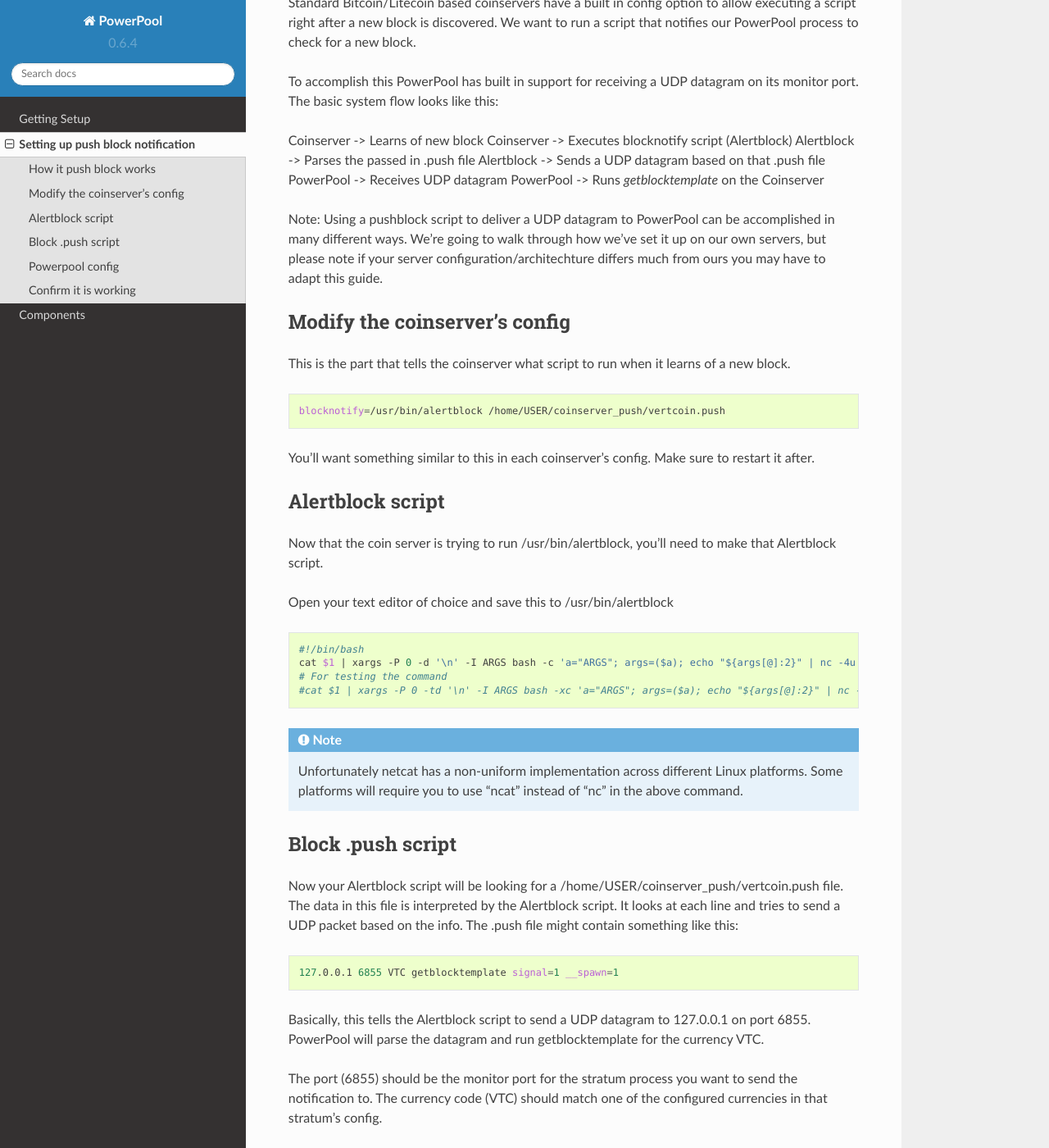
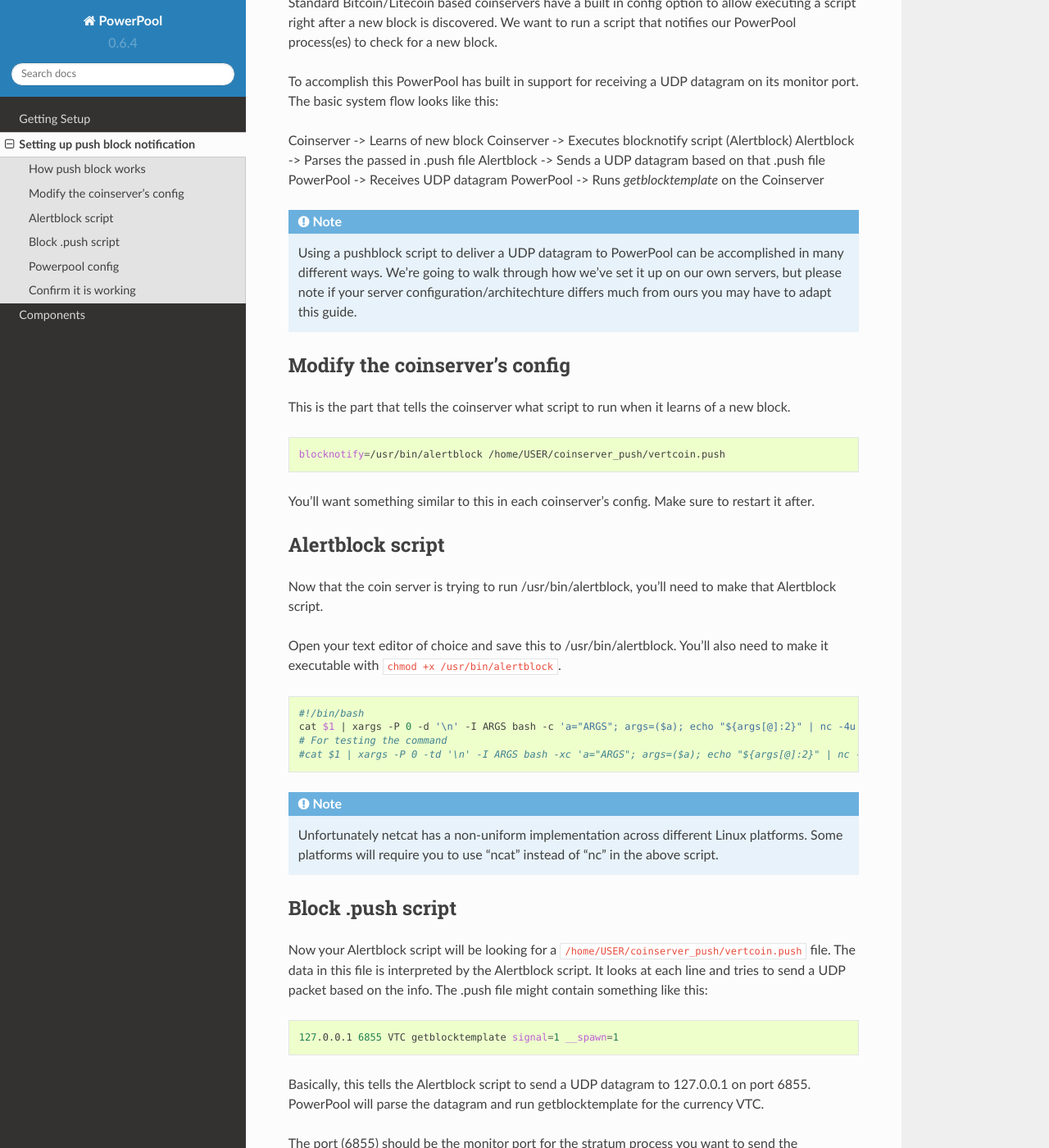
Before and after one commit to simplecrypto/powerpool, a Sphinx documentation site: the page built from doc/push.rst, in a window 1280 px wide and 1400 px high, scrolled down 536 px. Shown: the whole window at 82% size. Built offline with Sphinx 7.4.7 and the Read the Docs theme 2.0.0, drawn with Linux system fonts in a browser that asks for light colours; some of the changed text lies outside the part shown.

Commit message:
Minor improvements to push script setup

```diff
--- a/doc/push.rst
+++ b/doc/push.rst
@@ -17,12 +17,12 @@
 percentages by ~0.01% - 0.1%, depending on block times. Miners often connect with
 far more latency than this.
 
-How it push block works
+How push block works
 -----------------------
 
 Standard Bitcoin/Litecoin based coinservers have a built in config option to
 allow executing a script right after a new block is discovered. We want to run
-a script that notifies our PowerPool process to check for a new block.
+a script that notifies our PowerPool process(es) to check for a new block.
 
 To accomplish this PowerPool has built in support for receiving a UDP datagram
 on its monitor port. The basic system flow looks like this:
@@ -34,11 +34,13 @@
 PowerPool -> Receives UDP datagram
 PowerPool -> Runs `getblocktemplate` on the Coinserver
 
-Note: Using a pushblock script to deliver a UDP datagram to PowerPool can
-be accomplished in many different ways. We're going to walk
-through how we've set it up on our own servers, but please note if your
-server configuration/architechture differs much from ours you may have to adapt
-this guide.
+.. note::
+
+    Using a pushblock script to deliver a UDP datagram to PowerPool can be
+    accomplished in many different ways. We're going to walk through how we've
+    set it up on our own servers, but please note if your server
+    configuration/architechture differs much from ours you may have to adapt
+    this guide.
 
 Modify the coinserver's config
 ------------------------------
@@ -60,7 +62,8 @@
 Now that the coin server is trying to run /usr/bin/alertblock, you'll need to
 make that Alertblock script.
 
-Open your text editor of choice and save this to /usr/bin/alertblock
+Open your text editor of choice and save this to /usr/bin/alertblock. You'll
+also need to make it executable with ``chmod +x /usr/bin/alertblock``.
 
 .. code-block:: bash
 
@@ -73,14 +76,14 @@
 
     Unfortunately netcat has a non-uniform implementation across different
     Linux platforms. Some platforms will require you to use "ncat" instead of
-    "nc" in the above command.
+    "nc" in the above script.
 
 
 Block .push script
 ------------------
 
 Now your Alertblock script will be looking for a
-/home/USER/coinserver_push/vertcoin.push file. The data in this file is
+``/home/USER/coinserver_push/vertcoin.push`` file. The data in this file is
 interpreted by the Alertblock script. It looks at each line and tries to send
 a UDP packet based on the info. The .push file might contain something like
 this:
@@ -110,13 +113,18 @@
 
     127.0.0.1 6855 DOGE _check_new_jobs signal=1 _single_exec=True __spawn=1
 
+The reason for all this is that we can change which powerpool servers recieve
+push block notifications without needing to restart any powerpool servers or
+coinservers. A hardcoded implementation is simpler to setup, although more
+brittle.
 
 Powerpool config
 ----------------
 
-Now we need to update PowerPool's config to not poll, as it is no longer needed,
-and makes the coinserver's logs a lot harder to use. All that needs to be done
-is set the `poll` key to False for each currency you have push block setup for.
+Now we need to update PowerPool's config to not poll, as it is no longer
+needed, and makes the coinserver's logs a lot harder to use. All that needs to
+be done is set the ``poll`` key to ``False`` for each currency you have push
+block setup for.
 
 .. code-block:: python
 
@@ -130,7 +138,7 @@
 Confirm it is working
 ---------------------
 
-You'll want to double check push block notifications are actually
-working as planned. The easiest way is to visit PowerPool's monitoring endpoint
-and look for the `last_signal` key. It should be updated each time PowerPool is
+You'll want to double check push block notifications are actually working as
+planned. The easiest way is to visit PowerPool's monitoring endpoint and look
+for the ``last_signal`` key. It should be updated each time PowerPool is
 notified of a block via push block.
```
